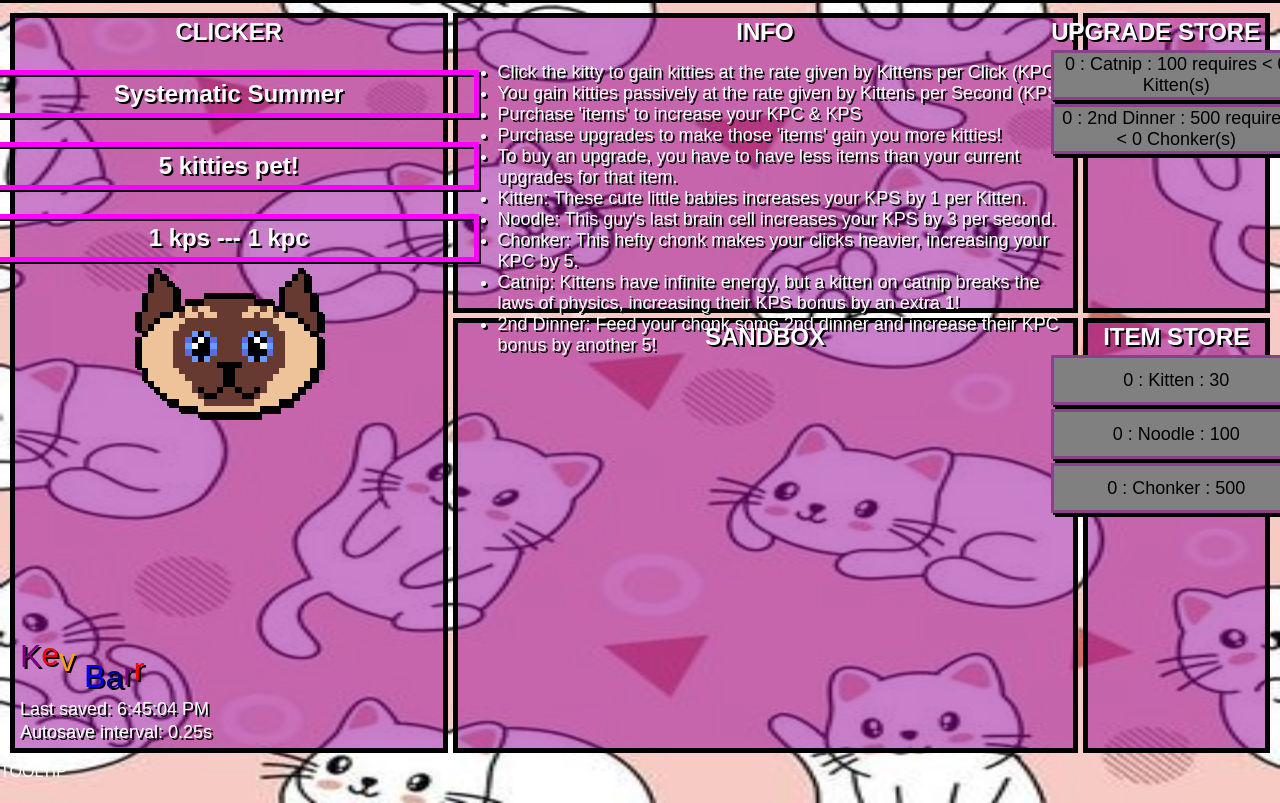
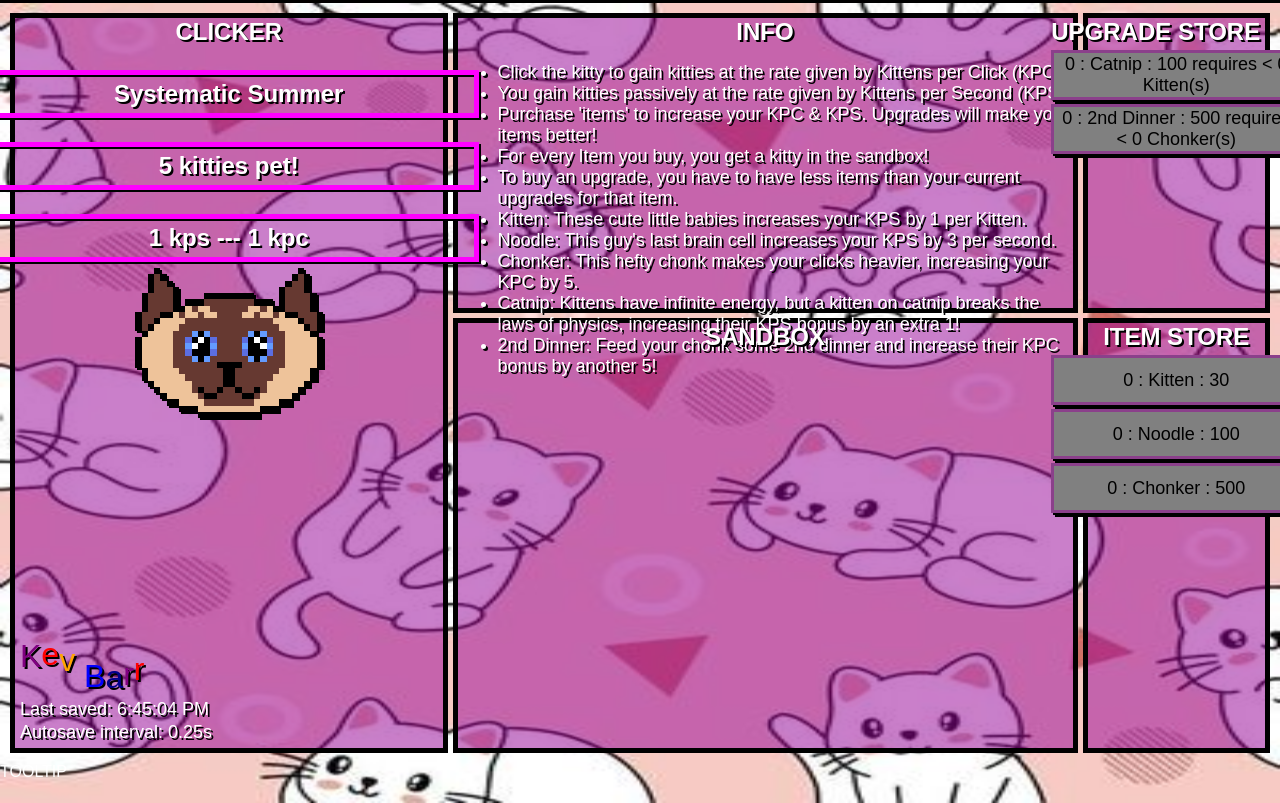
Before and after one commit to KJB88/TechEd_SD-W02, a plain HTML site: page index.html in a window 1280 px wide. Shown: the part 37-840 px from the top of the page. Drawn offline with nearby package versions, Linux system fonts and the light colour scheme.

Commit message:
Updated desc

```diff
--- a/index.html
+++ b/index.html
@@ -82,8 +82,8 @@
                     <ul>
                         <li>Click the kitty to gain kitties at the rate given by Kittens per Click (KPC)</li>
                         <li>You gain kitties passively at the rate given by Kittens per Second (KPS)</li>
-                        <li>Purchase 'items' to increase your KPC & KPS</li>
-                        <li>Purchase upgrades to make those 'items' gain you more kitties!</li>
+                        <li>Purchase 'items' to increase your KPC & KPS. Upgrades will make your items better!</li>
+                        <li>For every Item you buy, you get a kitty in the sandbox!</li>
                         <li>To buy an upgrade, you have to have less items than your current upgrades for that item.
                         </li>
                         <li>Kitten: These cute little babies increases your KPS by 1 per Kitten.
```
